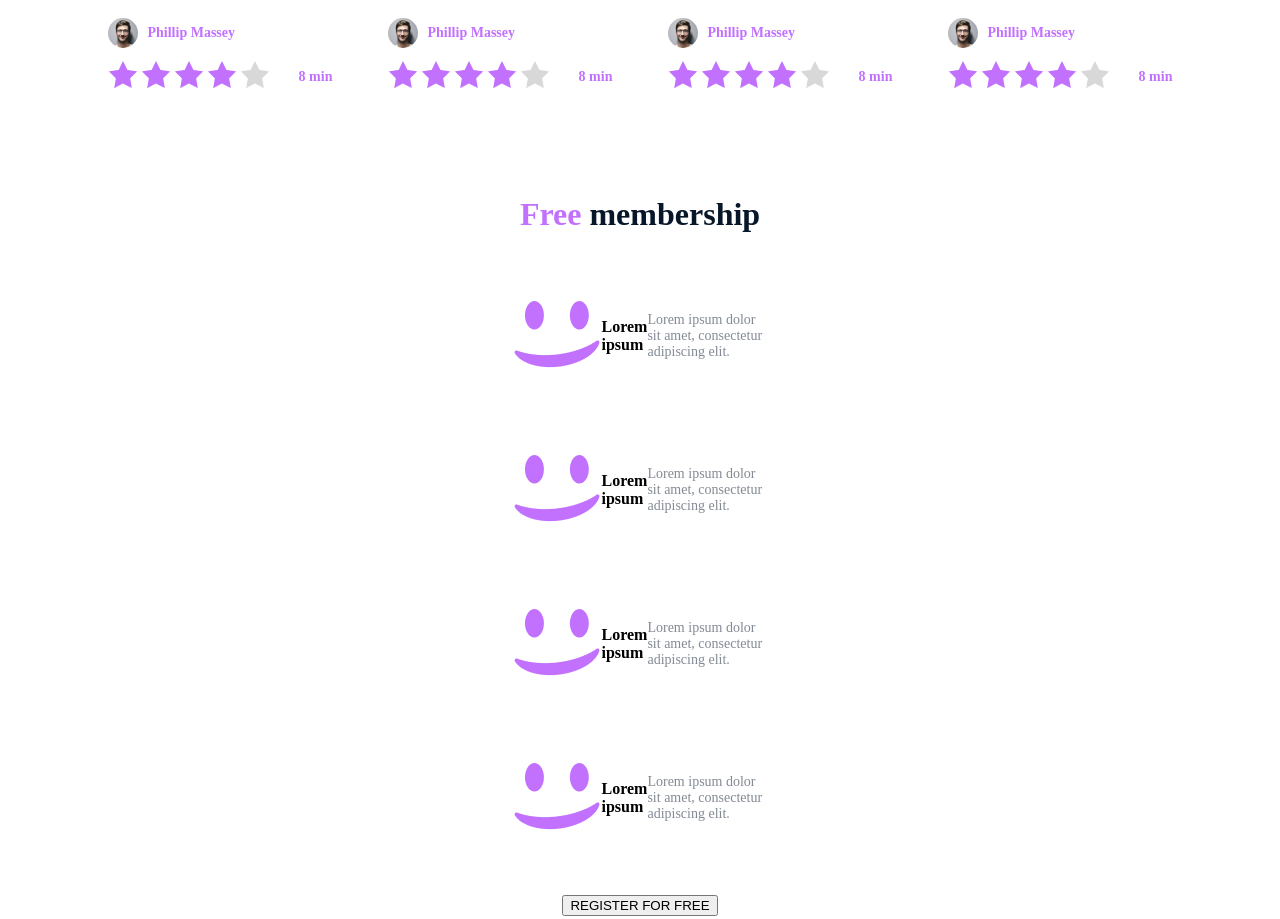
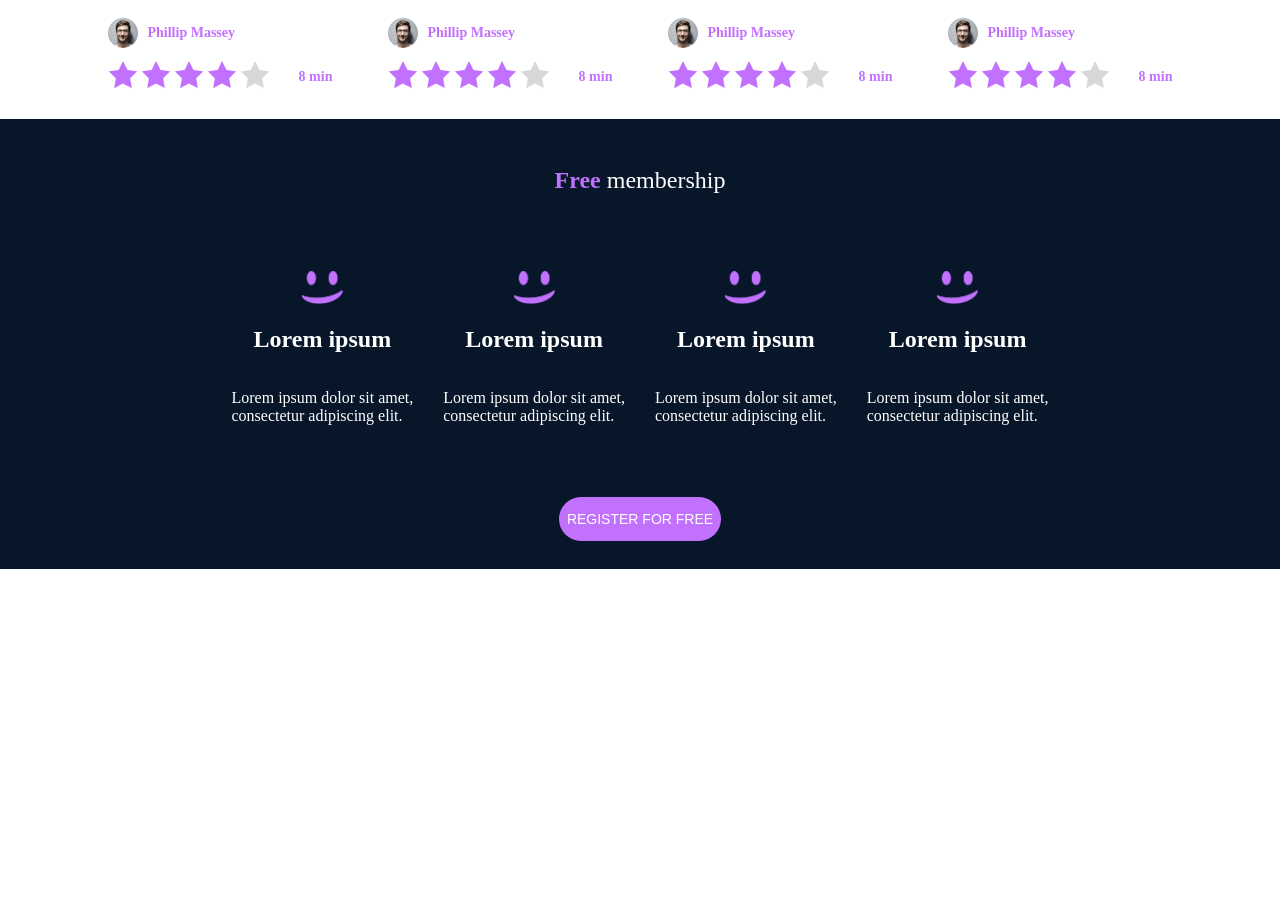
Before and after one commit to Abbassimedayoub/holbertonschool-web-development, a plain HTML site: page css_advanced/index.html in a window 1280 px wide. Shown: the part 1867-2786 px from the top of the page. Drawn offline with Linux system fonts and the light colour scheme.

Commit message:
membeership

```diff
--- a/css_advanced/index.html
+++ b/css_advanced/index.html
@@ -178,35 +178,35 @@
             </div>
         </section>
         <!-- 5. Membership -->
-        <section class="Videos">
+        <section class="membership">
             <h1 class="most"> <span> Free</span> membership</h1>
-            <div class="videos_container">
-                <div class="player_container">
+            <div class="container">
+                <div class="membership_container">
                     <img src="imgs/membership.png" alt="membership">
                     <h2>Lorem ipsum</h2>
-                    <p>Lorem ipsum dolor sit amet, consectetur adipiscing elit.</p>
+                    <p>Lorem ipsum dolor sit amet,<br> consectetur adipiscing elit.</p>
                 </div>
-                <div class="player_container">
+                <div class="membership_container">
                     <img src="imgs/membership.png" alt="membership">
                     <h2>Lorem ipsum</h2>
-                    <p>Lorem ipsum dolor sit amet, consectetur adipiscing elit.</p>
+                    <p>Lorem ipsum dolor sit amet,<br> consectetur adipiscing elit.</p>
                 </div>
-                <div class="player_container">
+                <div class="membership_container">
                     <img src="imgs/membership.png" alt="membership">
                     <h2>Lorem ipsum</h2>
-                    <p>Lorem ipsum dolor sit amet, consectetur adipiscing elit.</p>
+                    <p>Lorem ipsum dolor sit amet,<br> consectetur adipiscing elit.</p>
                 </div>
-                <div class="player_container">
+                <div class="membership_container">
                     <img src="imgs/membership.png" alt="membership">
                     <h2>Lorem ipsum</h2>
-                    <p>Lorem ipsum dolor sit amet, consectetur adipiscing elit.</p>
+                    <p>Lorem ipsum dolor sit amet,<br> consectetur adipiscing elit.</p>
                 </div>
 
             </div>
             <button>REGISTER FOR FREE</button>
         </section>
         <section>
-            <h1>FAQ</h1>
+            <h1>F.A.Q</h1>
             <div>
                 <div>
                     <div>
--- a/css_advanced/styles.css
+++ b/css_advanced/styles.css
@@ -283,3 +283,61 @@ header {
     font-size: 14px;
     font-weight: bold;
 }
+
+.membership {
+    display: flex;
+    flex-direction: column;
+    align-items: center;
+    background-color: rgba(7, 22, 41, 1);
+    height: 450px;
+    justify-content: space-around;
+
+}
+
+.membership h1 {
+    size: 32px;
+    font-weight: 100;
+}
+
+.membership span {
+    color: rgba(194, 113, 255, 1);
+    font-weight: bold;
+}
+
+.container {
+    display: flex;
+    flex-direction: row;
+    gap:
+        30px;
+}
+
+.membership_container {
+    display: flex;
+    flex-direction: column;
+    align-items: center;
+}
+
+.membership_container img {
+    height: 35px;
+    width: 43px;
+
+}
+
+.membership_container h2 {
+    size: 18px;
+    font-weight: 600;
+}
+
+.membership button {
+    display: flex;
+    align-items: center;
+    justify-content: center;
+    width: 162px;
+    height: 44px;
+    color: #FFFFFF;
+    background-color: #C271FF;
+    border: none;
+    border-radius: 25px;
+    font-size: 14px;
+    cursor: pointer;
+}
```
